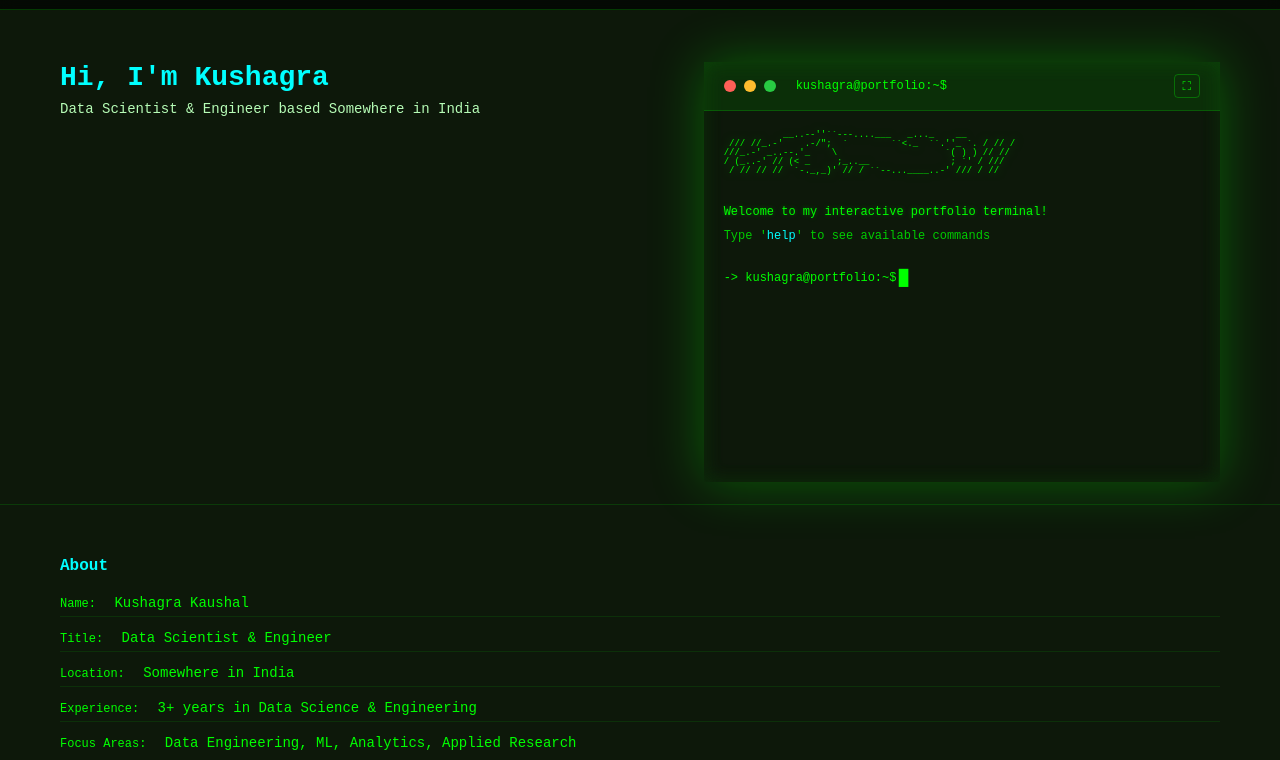
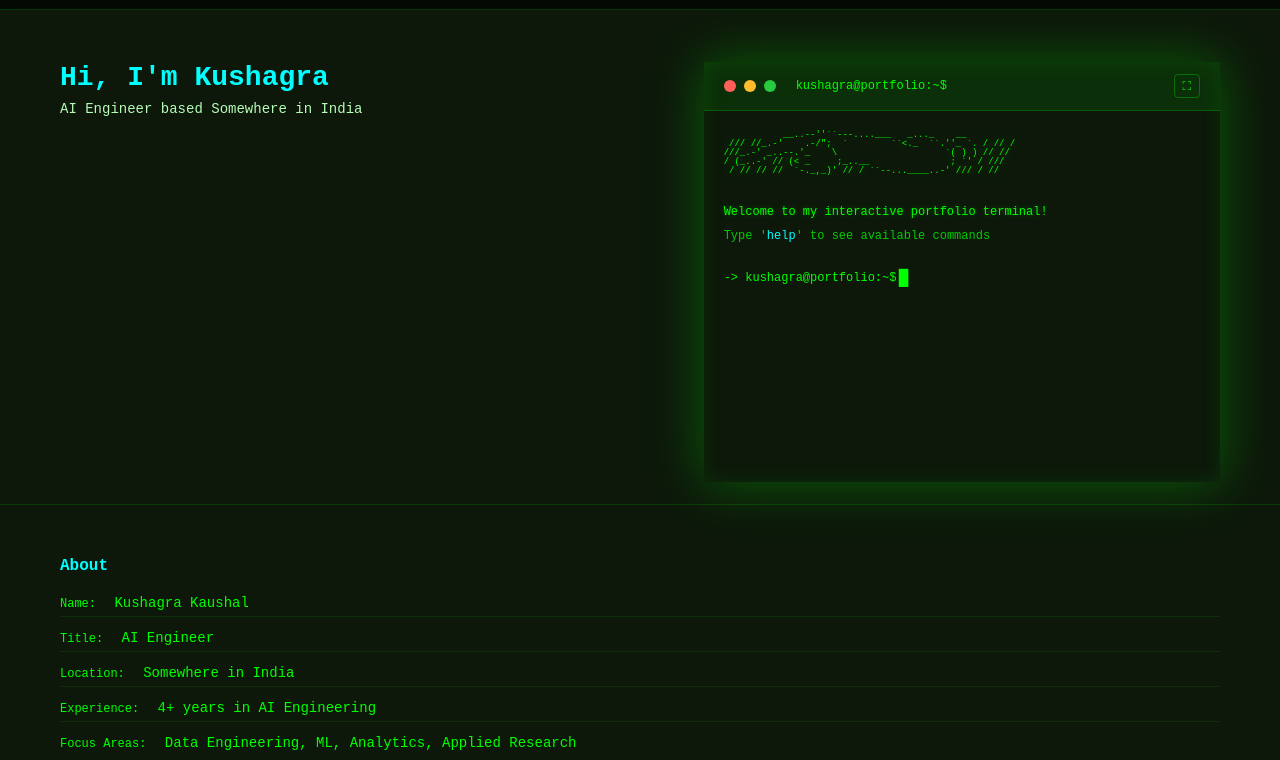
Before and after one commit to kshgrk/portfolio, a website: page index.html in a window 1280 px wide. Shown: the part 33-793 px from the top of the page. Drawn offline with Linux system fonts and the light colour scheme.

Commit message:
update portfolio branding to AI engineer

```diff
--- a/index.html
+++ b/index.html
@@ -33,7 +33,7 @@
             <div class="site-container hero-grid">
                 <div class="hero-copy">
                     <h1 id="heroTitle">Hi, I'm Kushagra</h1>
-                    <p id="heroSubtitle">Data Scientist & Engineer crafting scalable data systems, ML, and delightful developer experiences.</p>
+                    <p id="heroSubtitle">AI Engineer crafting scalable AI systems, ML, and delightful developer experiences.</p>
                 </div>
                 <div class="hero-terminal" id="terminalHost">
                     <div class="terminal-container">
--- a/script.js
+++ b/script.js
@@ -33,7 +33,7 @@ class PortfolioTerminal {
 
         this.portfolioData = {
             name: "Kushagra Kaushal",
-            title: "Data Scientist & Engineer",
+            title: "AI Engineer",
             location: "Somewhere in India",
             github: "https://github.com/kshgrk",
             linkedin: "https://linkedin.com/in/kshgrk",
@@ -168,7 +168,7 @@ class PortfolioTerminal {
                 <div class="detail-line"><span class="success">Name:</span> ${this.portfolioData.name}</div>
                 <div class="detail-line"><span class="success">Title:</span> ${this.portfolioData.title}</div>
                 <div class="detail-line"><span class="success">Location:</span> ${this.portfolioData.location}</div>
-                <div class="detail-line"><span class="success">Experience:</span> 3+ years in Data Science & Engineering</div>
+                <div class="detail-line"><span class="success">Experience:</span> 4+ years in AI Engineering</div>
                 <div class="detail-line"><span class="success">Focus Areas:</span> Data Engineering, ML, Analytics, Applied Research</div>
             </div>
             <div style="margin-top: 12px;">
@@ -418,7 +418,7 @@ ${bullets}
         const experienceText = `
 <div class="info">Work Experience</div>
 <pre class="terminal-projects">
-<span class="project-title">Data Scientist <span style="font-weight: normal;">New Engen - Seattle, US (Remote)</span></span>                                   <span class="project-date">November 2022 - Present</span>
+<span class="project-title">AI Engineer <span style="font-weight: normal;">New Engen - Seattle, US (Remote)</span></span>                                   <span class="project-date">November 2022 - Present</span>
 <a href="https://www.newengen.com/" target="_blank" class="project-link">https://www.newengen.com/</a>
   • Architected and deployed advanced AI-powered chatbot systems utilizing multiple large language models (Claude, Gemini) to perform sophisticated reasoning and deliver actionable marketing insights through function calling and optimized content caching.
   • Designed and maintained robust data pipelines leveraging Adverity, custom Python scripts, dbt, BigQuery, and Cloud SQL on Kubernetes, implementing ETL workflows that enhanced real-time analytics efficiency by approximately 60%.
```
